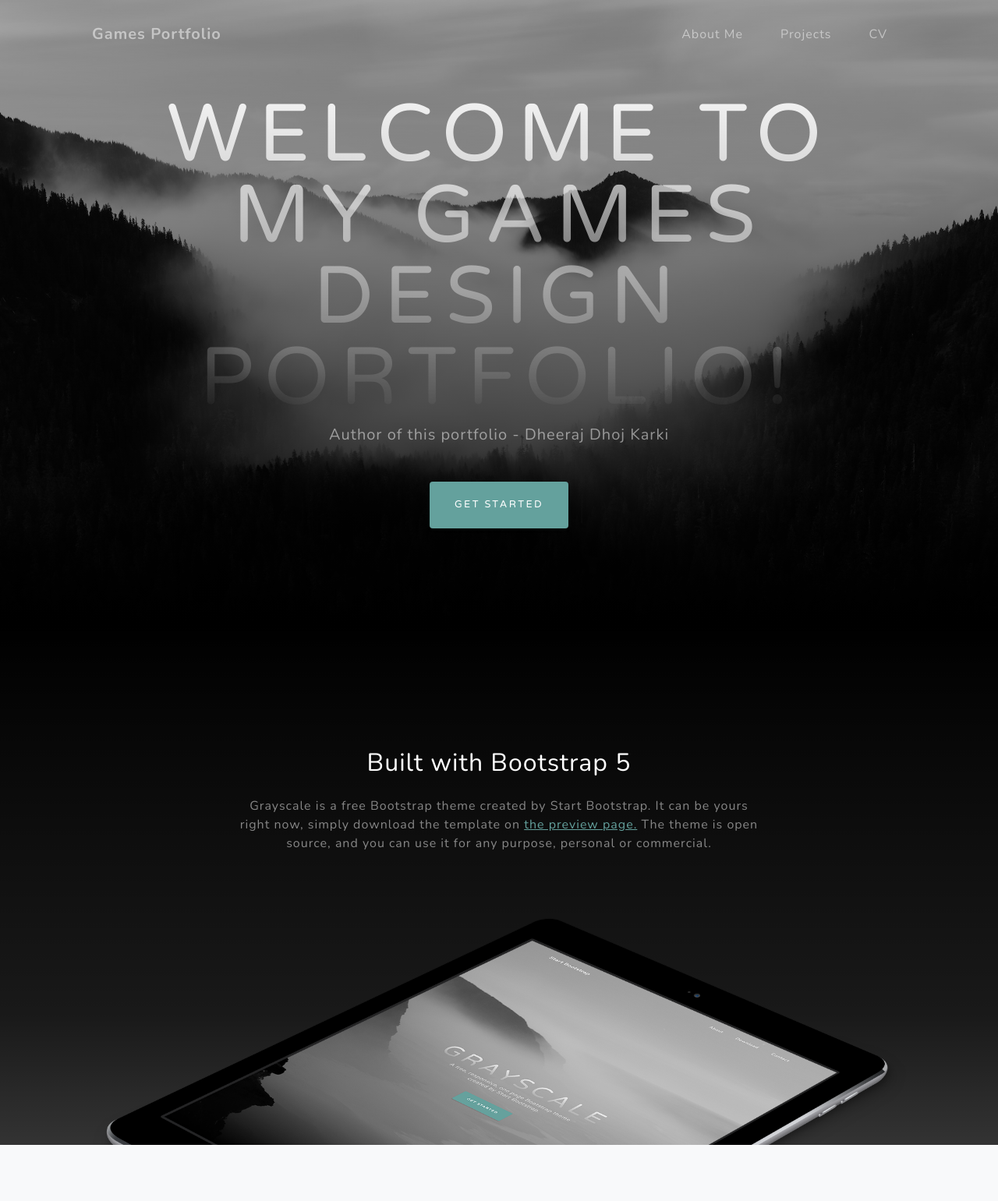
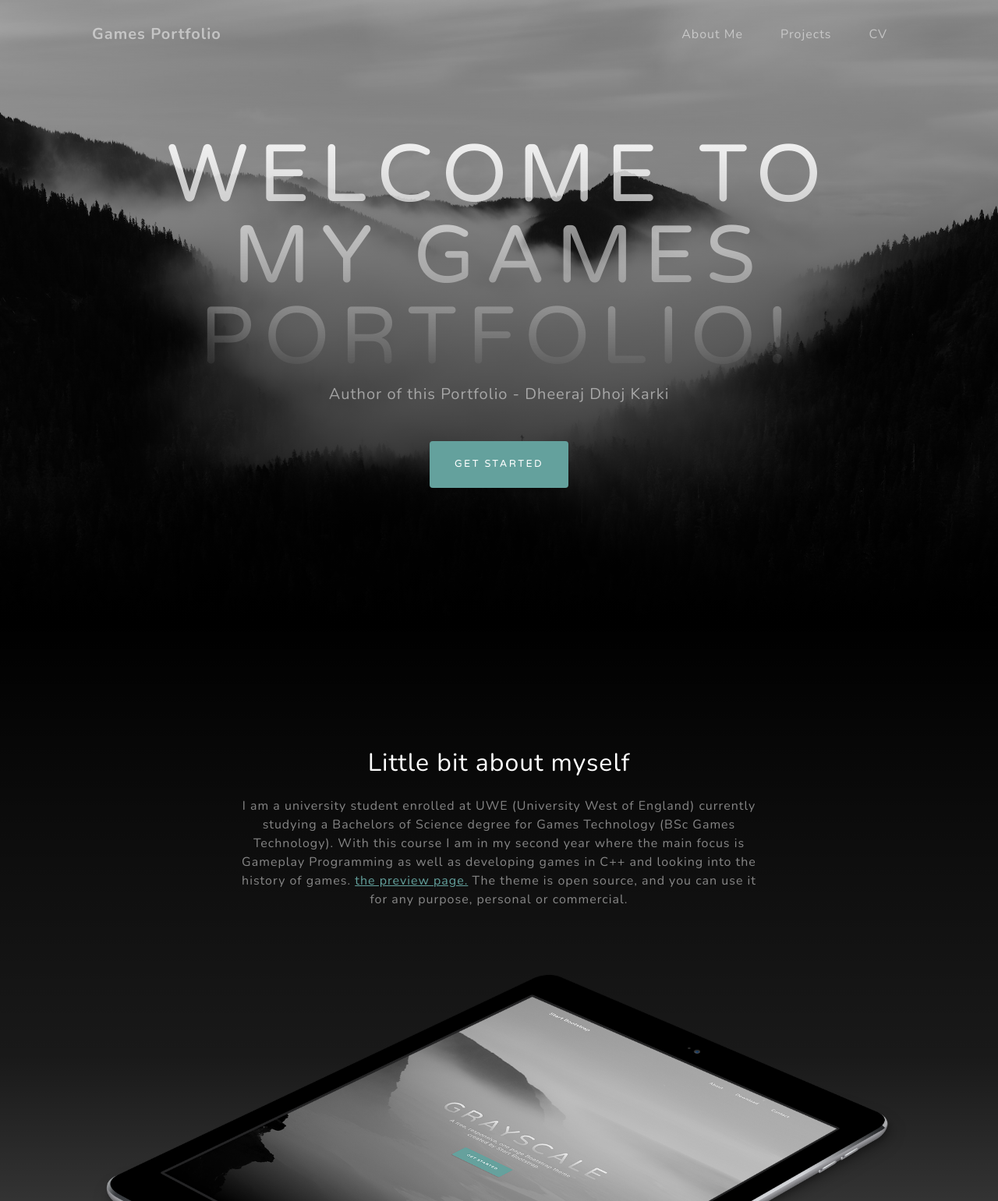
Before and after one commit to DNKYKNGv2/DNKYKNGv2.github.io, a plain HTML site: page index.html in a window 1280 px wide. Shown: the top 1541 px of the page at 78% size. Drawn offline with nearby package versions, Linux system fonts and the light colour scheme.

Commit message:
Update index.html

```diff
--- a/index.html
+++ b/index.html
@@ -38,8 +38,8 @@
             <div class="container px-4 px-lg-5 d-flex h-100 align-items-center justify-content-center">
                 <div class="d-flex justify-content-center">
                     <div class="text-center">
-                        <h1 class="mx-auto my-0 text-uppercase">Welcome to my Games Design Portfolio! </h1>
-                        <h2 class="text-white-50 mx-auto mt-2 mb-5">Author of this portfolio - Dheeraj Dhoj Karki</h2>
+                        <h1 class="mx-auto my-0 text-uppercase">Welcome to my Games Portfolio! </h1>
+                        <h2 class="text-white-50 mx-auto mt-2 mb-5">Author of this Portfolio - Dheeraj Dhoj Karki</h2>
                         <a class="btn btn-primary" href="#about">Get Started</a>
                     </div>
                 </div>
@@ -50,9 +50,10 @@
             <div class="container px-4 px-lg-5">
                 <div class="row gx-4 gx-lg-5 justify-content-center">
                     <div class="col-lg-8">
-                        <h2 class="text-white mb-4">Built with Bootstrap 5</h2>
+                        <h2 class="text-white mb-4">Little bit about myself</h2>
                         <p class="text-white-50">
-                            Grayscale is a free Bootstrap theme created by Start Bootstrap. It can be yours right now, simply download the template on
+                            I am a university student enrolled at UWE (University West of England) currently studying a Bachelors of Science degree for Games Technology (BSc Games Technology).
+							With this course I am in my second year where the main focus is Gameplay Programming as well as developing games in C++ and looking into the history of games.
                             <a href="https://startbootstrap.com/theme/grayscale/">the preview page.</a>
                             The theme is open source, and you can use it for any purpose, personal or commercial.
                         </p>
```
